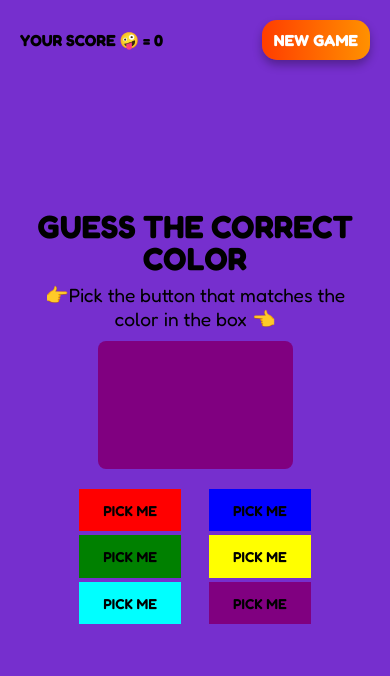
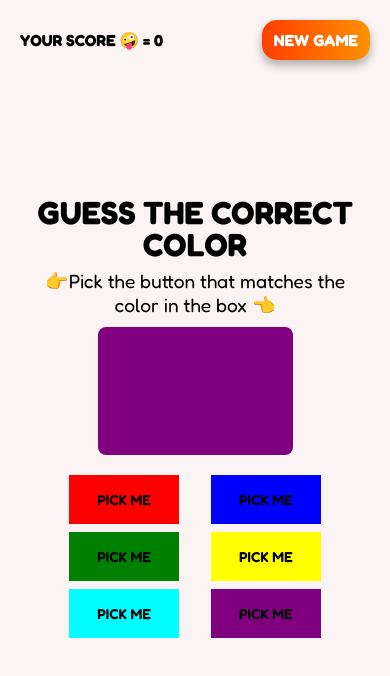
Before and after one commit to FrankLayza/Color-Guess, a React (Vite) app: page / in a window 390 px wide. Shown: the top 676 px of the page. Built offline with nearby package versions, Linux system fonts and the light colour scheme.

Commit message:
More changes

```diff
--- a/src/App.css
+++ b/src/App.css
@@ -6,7 +6,7 @@
   box-sizing: border-box;
 }
 body {
-  background-color: #762fce;
+  background-color: #faf4f4;
   font-family: "Fredoka", sans-serif;
 }
 .container {
@@ -42,7 +42,7 @@ body {
   cursor: pointer;
   transition: transform 0.3s ease-in-out;
   border: none;
-  padding: 1rem 1.75rem;
+  padding: 1.3rem 2rem;
   margin: 0 0.75rem;
 }
 .colorBtn:hover {
@@ -121,7 +121,7 @@ nav {
   .group {
     display: grid;
     grid-template-columns: repeat(2, 1fr);
-    gap: 0.25rem;
+    gap: 0.5rem;
   }
   .newGameButton {
     padding: 10px 12px;
@@ -134,7 +134,7 @@ nav {
   }
   .colorBtn {
     font-size: 0.9rem;
-    padding: 0.8rem 1.5rem;
+    padding: 1rem 1.75rem;
   }
   .status-message{
     font-size: 1rem;
```
